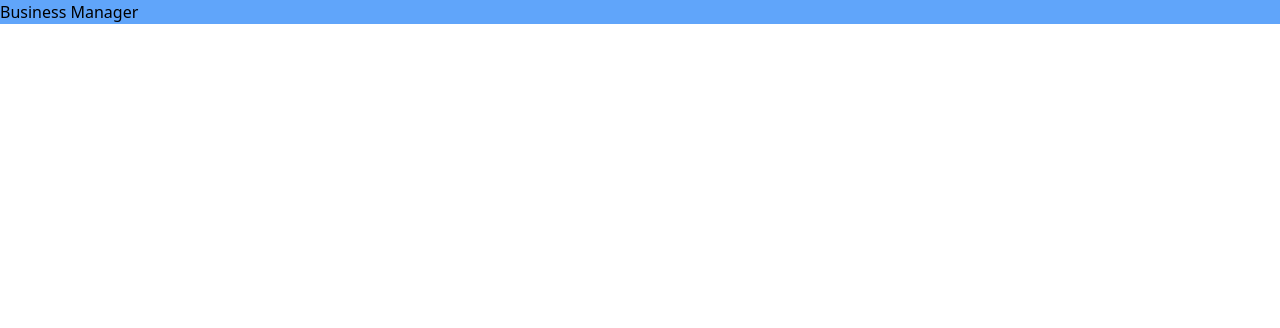
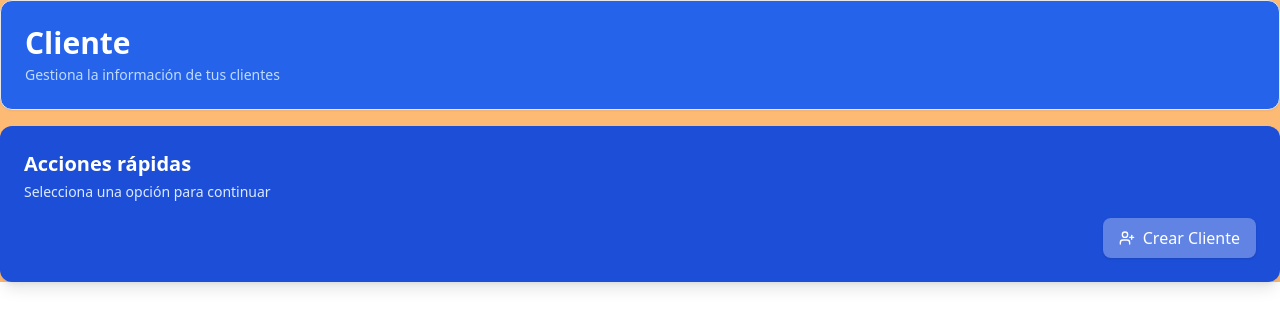
Before and after one commit to UlisesHdzOne/business-manager-front, a React (Vite) app: page / in a window 1280 px wide. Shown: the top 328 px of the page. Built offline with nearby package versions, Linux system fonts and the light colour scheme.

Commit message:
feat: add header and quick actions components
- Add reusable Header and QuickActions components
- Update HomePage layout structure
- Integrate required dependencies

```diff
--- a/package.json
+++ b/package.json
@@ -10,8 +10,10 @@
     "preview": "vite preview"
   },
   "dependencies": {
+    "lucide-react": "^1.26.0",
     "react": "^19.2.7",
-    "react-dom": "^19.2.7"
+    "react-dom": "^19.2.7",
+    "react-router-dom": "^7.18.1"
   },
   "devDependencies": {
     "@eslint/js": "^10.0.1",
--- a/src/App.tsx
+++ b/src/App.tsx
@@ -1,8 +1,10 @@
+import HomePage from "./page/HomePage";
+
 function App() {
   return (
-    <>
-      <h1 className="bg-blue-400">Business Manager </h1>
-    </>
+    <div>
+      <HomePage />
+    </div>
   );
 }
 
--- /dev/null
+++ b/src/component/Header.tsx
@@ -0,0 +1,39 @@
+import { ArrowLeft } from "lucide-react";
+import { Link } from "react-router-dom";
+
+interface HeaderProps {
+  backHref?: string;
+  title?: string;
+  description?: string;
+  action?: React.ReactNode;
+}
+
+const Header = ({ backHref, title, description, action }: HeaderProps) => {
+  return (
+    <header className="bg-blue-600 space-y-3 rounded-xl p-6 border shadow-sm">
+      {backHref && (
+        <Link
+          to={backHref}
+          className="inline-flex items-center gap-2 text-white/80 hover:text-white"
+        >
+          <ArrowLeft className="size-4" aria-hidden="true" />
+          Volver
+        </Link>
+      )}
+
+      <div className="flex justify-between items-end text-white">
+        <div>
+          <h1 className="text-3xl font-semibold">{title}</h1>
+
+          {description && (
+            <p className="text-sm text-blue-200 mt-1">{description}</p>
+          )}
+        </div>
+
+        {action}
+      </div>
+    </header>
+  );
+};
+
+export default Header;
--- /dev/null
+++ b/src/component/QuickActions.tsx
@@ -0,0 +1,51 @@
+import type { LucideIcon } from "lucide-react";
+import { Link } from "react-router-dom";
+
+interface QuickActionLink {
+  label: string;
+  icon: LucideIcon;
+  to: string;
+}
+
+interface QuickActionsProps {
+  title: string;
+  description?: string;
+  links: QuickActionLink[];
+}
+
+const QuickActions = ({ title, description, links }: QuickActionsProps) => {
+  return (
+    <section
+      aria-labelledby="quick-actions-title"
+      className="rounded-xl bg-gradient-to-r from-blue-700 to-blue-700 p-6 text-white shadow-lg"
+    >
+      <header className="mb-4">
+        <h2 id="quick-actions-title" className="text-xl font-semibold">
+          {title}
+        </h2>
+
+        {description && (
+          <p className="mt-1 text-sm text-blue-100">{description}</p>
+        )}
+      </header>
+
+      <nav aria-label={title}>
+        <ul className="flex flex-wrap justify-end gap-3">
+          {links.map(({ label, icon: Icon, to }) => (
+            <li key={`${label}-${to}`}>
+              <Link
+                to={to}
+                className="flex items-center gap-2 rounded-lg bg-white/30 px-4 py-2 font-medium shadow transition-transform hover:scale-[0.98] hover:bg-white/40 active:scale-95"
+              >
+                <Icon className="size-4" aria-hidden="true" />
+                <span>{label}</span>
+              </Link>
+            </li>
+          ))}
+        </ul>
+      </nav>
+    </section>
+  );
+};
+
+export default QuickActions;
--- a/src/main.tsx
+++ b/src/main.tsx
@@ -2,9 +2,12 @@ import { StrictMode } from "react";
 import { createRoot } from "react-dom/client";
 import "./index.css";
 import App from "./App.tsx";
+import { BrowserRouter } from "react-router-dom";
 
 createRoot(document.getElementById("root")!).render(
   <StrictMode>
-    <App />
+    <BrowserRouter>
+      <App />
+    </BrowserRouter>
   </StrictMode>,
 );
--- /dev/null
+++ b/src/page/HomePage.tsx
@@ -0,0 +1,23 @@
+import { UserPlus } from "lucide-react";
+import Header from "../component/Header";
+import QuickActions from "../component/QuickActions";
+
+const HomePage = () => {
+  return (
+    <main className="bg-orange-300 space-y-4">
+      <Header
+        title="Cliente"
+        description="Gestiona la información de tus clientes"
+        backHref=""
+      />
+
+      <QuickActions
+        title="Acciones rápidas"
+        description="Selecciona una opción para continuar"
+        links={[{ label: "Crear Cliente", icon: UserPlus, to: "/customers" }]}
+      />
+    </main>
+  );
+};
+
+export default HomePage;
```
Also changed, not shown: 1 other file (tests, documents, lock files or other folders).
